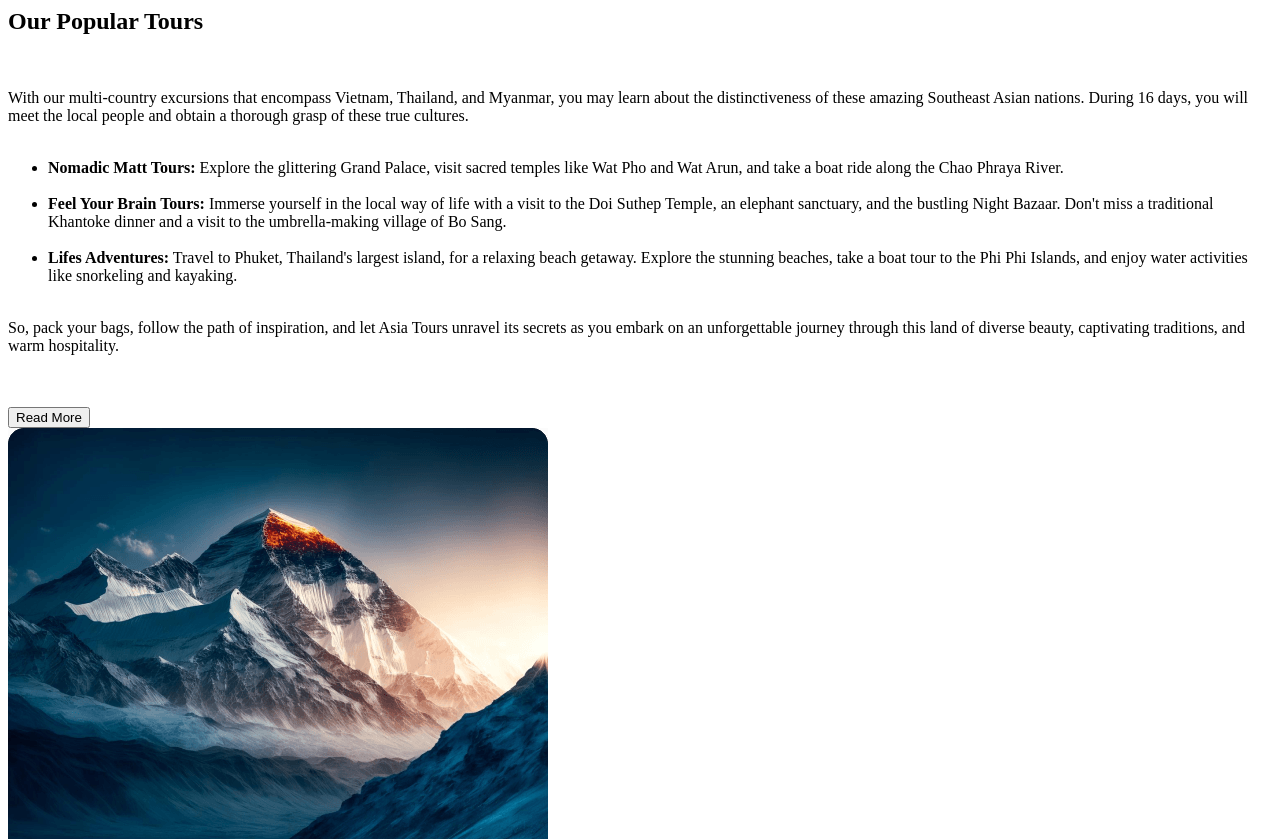
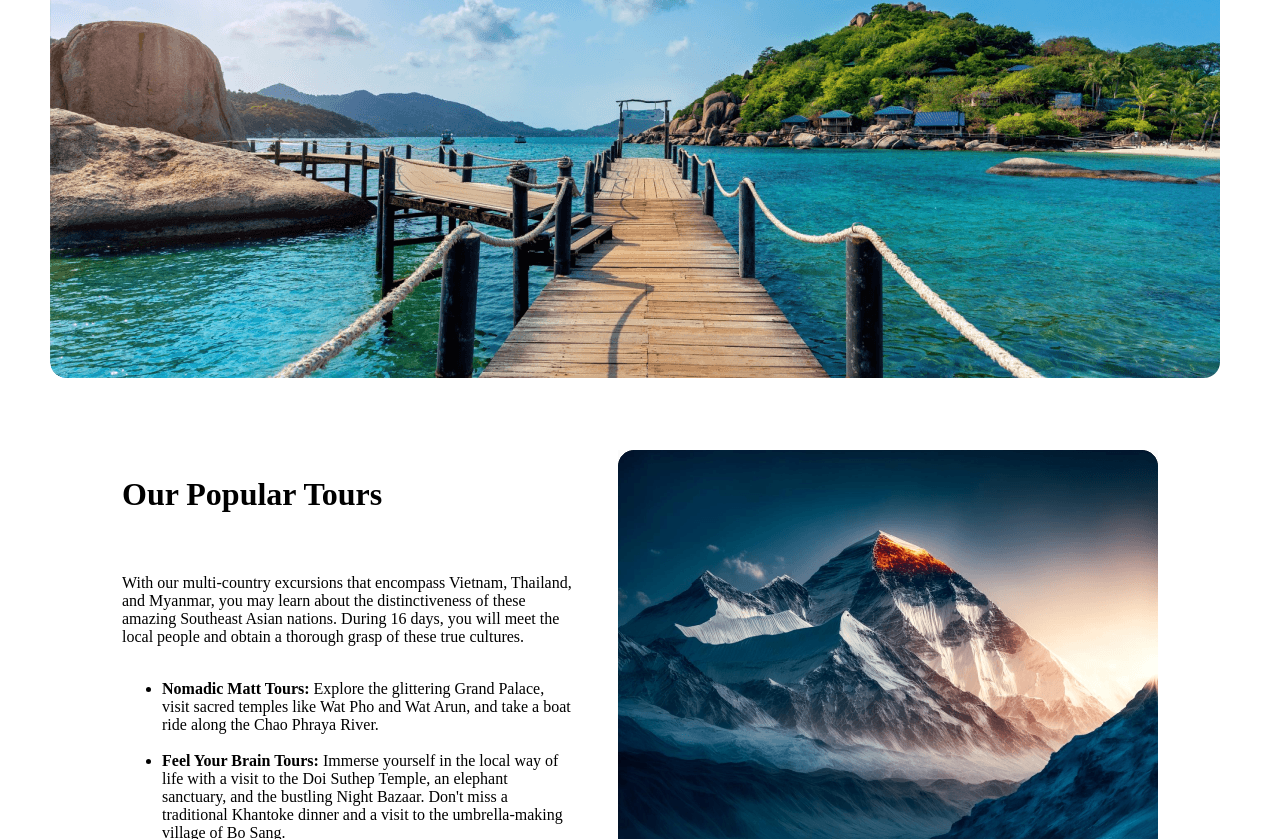
Before and after one commit to SubirChDey/travelopedia, a plain HTML site: page index.html in a window 1280 px wide. Shown: the part 448-1287 px from the top of the page. Drawn offline with Linux system fonts and the light colour scheme.

Commit message:
added css

```diff
--- a/index.html
+++ b/index.html
@@ -5,8 +5,9 @@
     <meta name="viewport" content="width=device-width, initial-scale=1.0">
     <link rel="stylesheet" href="style.css" class="css">
     <title>TraveloPedia</title>
+
 </head>
-<body>
+<body class="container">
     <header>
         <!-- nav start -->
 
@@ -15,8 +16,8 @@
                 <img src="./Images/Group 40071 (2).png" alt="">
                 <p>Travelo<span style="color: #FF5400;">Pedia</span></p>
             </div>
-            <div class="nav-items">
-                <ul>
+            <div >
+                <ul class="nav-items">
                     <li class="hide-small"><a href="">Home</a></li>
                     <li class="hide-small"><a href="">Packages</a></li>
                     <li class="hide-small"><a href="">Testimonial</a></li>
--- a/style.css
+++ b/style.css
@@ -1,9 +1,14 @@
+.container {
+    wi dth: 1170px;
+    align-items: center;
+    justify-content: center;
+    margin:50px;
+}
+
 .full-nav {
     /* display: flex;
-    justify-content: space-between; */
+    justify-content: space-between;  */
 
-    display: grid;
-    grid-template-columns: 2;
 
 }
 .logo-title {
@@ -12,5 +17,43 @@
 }
 
 .nav-items {
-    display: flex;
+
 }
+
+.banner-section {
+    background-image: url("images/Group 13.png");
+    width: 1170px;
+    height: 500px;
+    border-radius: 16px;
+    /* background: linear-gradient(180deg, rgba(19, 19, 24, 0.80) 0%, rgba(19, 19, 24, 0.00) 100%); */
+}
+
+.popular-tours {
+    display: grid;
+    grid-template-columns: repeat(2, 1fr);
+    padding: 50px;
+}
+
+.popular-tours-left {
+    margin: 2px;
+    padding: 20px;
+}
+.popular-tours-right {
+    margin: 2px;
+    padding: 20px;
+}
+h1 {
+    font-size: 2em;
+}
+.destinaton-gallery {
+    display: grid;
+    grid-template-columns: repeat(3, 1fr);
+}
+
+.footer-section {     {
+        display: flex;
+        flex-direction: column;
+        justify-content: center;
+        align-items: center;
+        width: 60%;
+}
```
Also changed, not shown: Images/Group 13.png (renamed from Images/Group 13 (1) (1).png).
